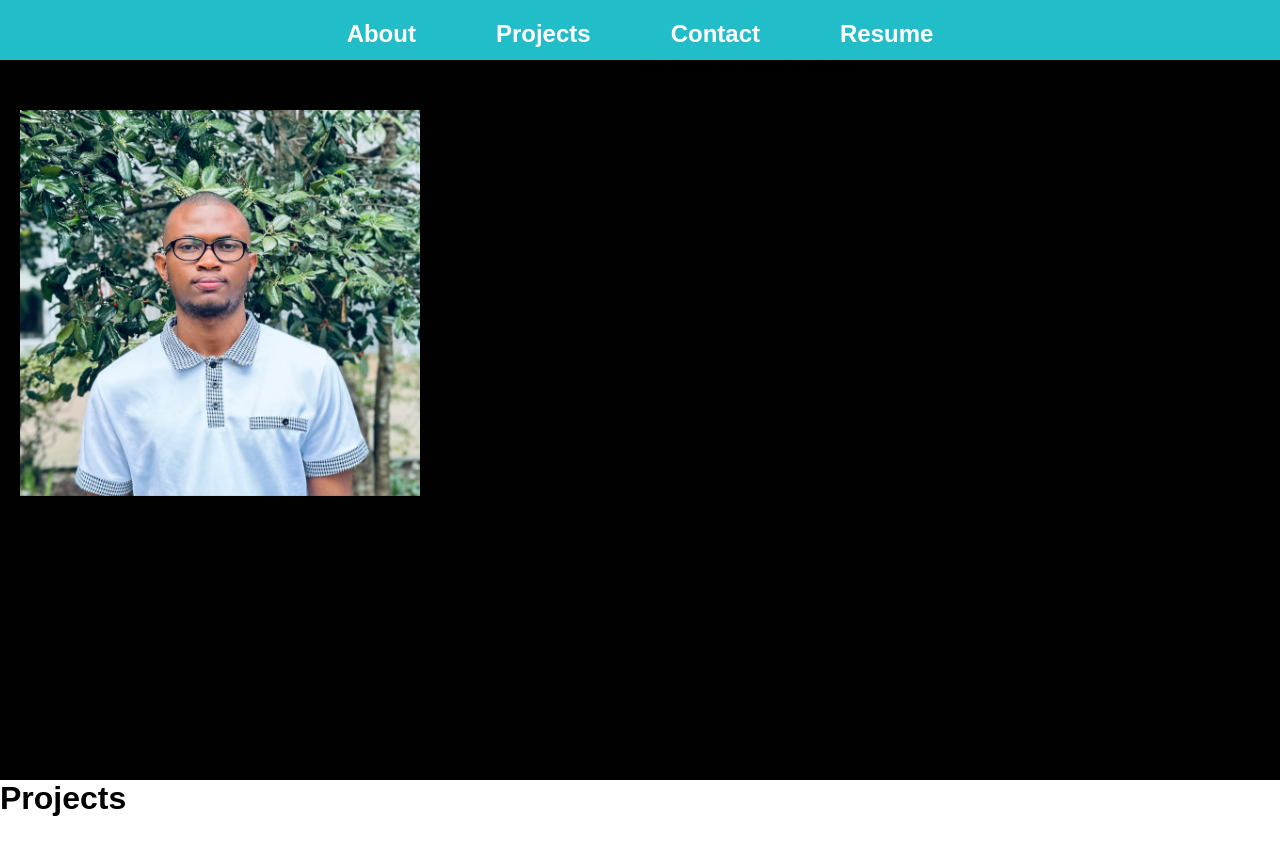
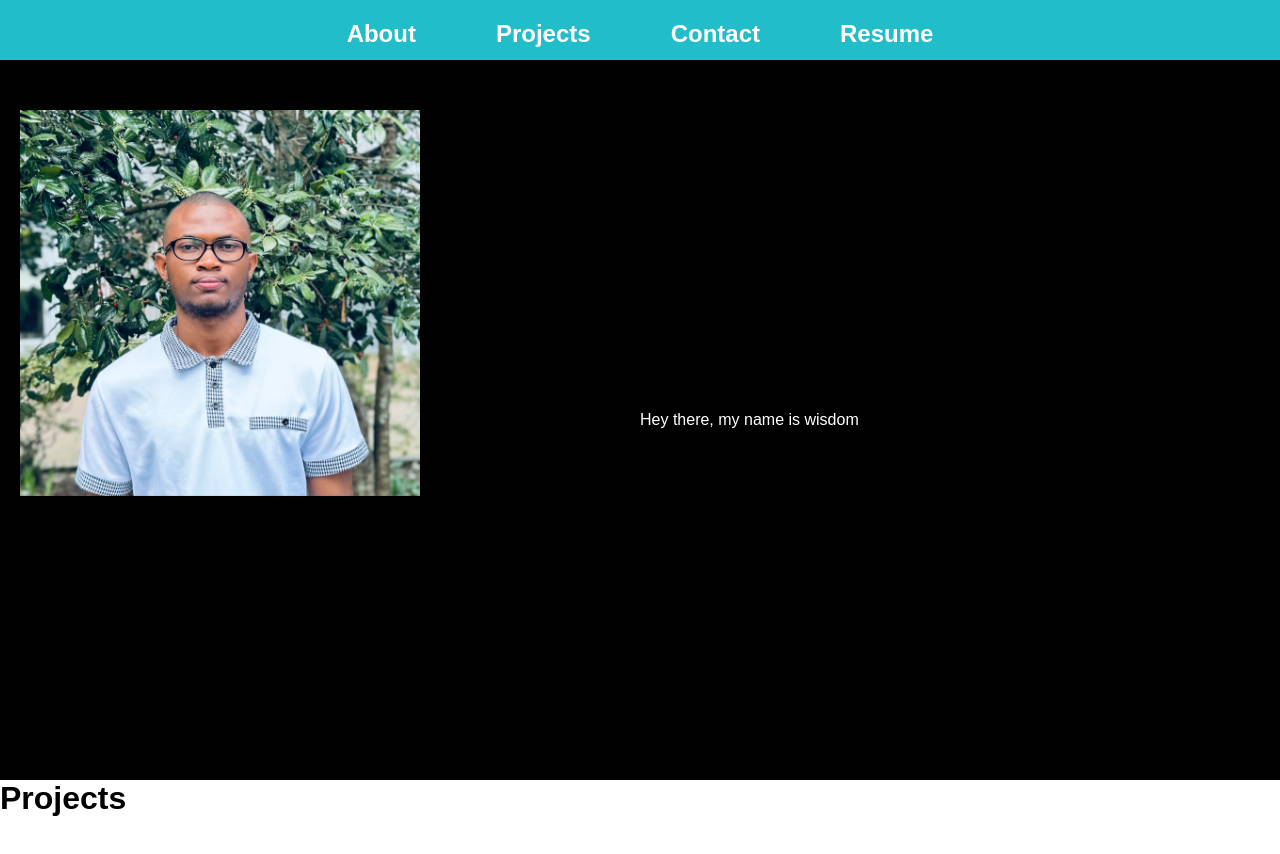
Before and after one commit to wokwen/website, a React (Create React App) app in the folder frontend/: page / in a window 1280 px wide. Shown: the top 854 px of the page. Built offline with nearby package versions, Linux system fonts and the light colour scheme.

Commit message:
change icon image

```diff
--- a/frontend/public/index.html
+++ b/frontend/public/index.html
@@ -2,14 +2,14 @@
 <html lang="en">
   <head>
     <meta charset="utf-8" />
-    <link rel="icon" href="%PUBLIC_URL%/favicon.ico" />
+    <link rel="icon" href="%PUBLIC_URL%/profile_picture.png" />
     <meta name="viewport" content="width=device-width, initial-scale=1" />
     <meta name="theme-color" content="#000000" />
     <meta
       name="description"
       content="Web site created using create-react-app"
     />
-    <link rel="apple-touch-icon" href="%PUBLIC_URL%/logo192.png" />
+    <link rel="apple-touch-icon" href="%PUBLIC_URL%/profile_picture.png" />
     <!--
       manifest.json provides metadata used when your web app is installed on a
       user's mobile device or desktop. See https://developers.google.com/web/fundamentals/web-app-manifest/
@@ -24,7 +24,7 @@
       work correctly both with client-side routing and a non-root public URL.
       Learn how to configure a non-root public URL by running `npm run build`.
     -->
-    <title>React App</title>
+    <title>Wisdom Okwen</title>
   </head>
   <body>
     <noscript>You need to enable JavaScript to run this app.</noscript>
--- a/frontend/src/components/about/About.css
+++ b/frontend/src/components/about/About.css
@@ -20,5 +20,12 @@
 }
 
 .right {
+    display: flex;
     width: 50%;
+    margin: auto;
 }
+.right p {
+    color: white;
+    justify-content: center;
+    align-items: center;
+}
```
Also changed, not shown: frontend/public/profile_picture.png (added).
